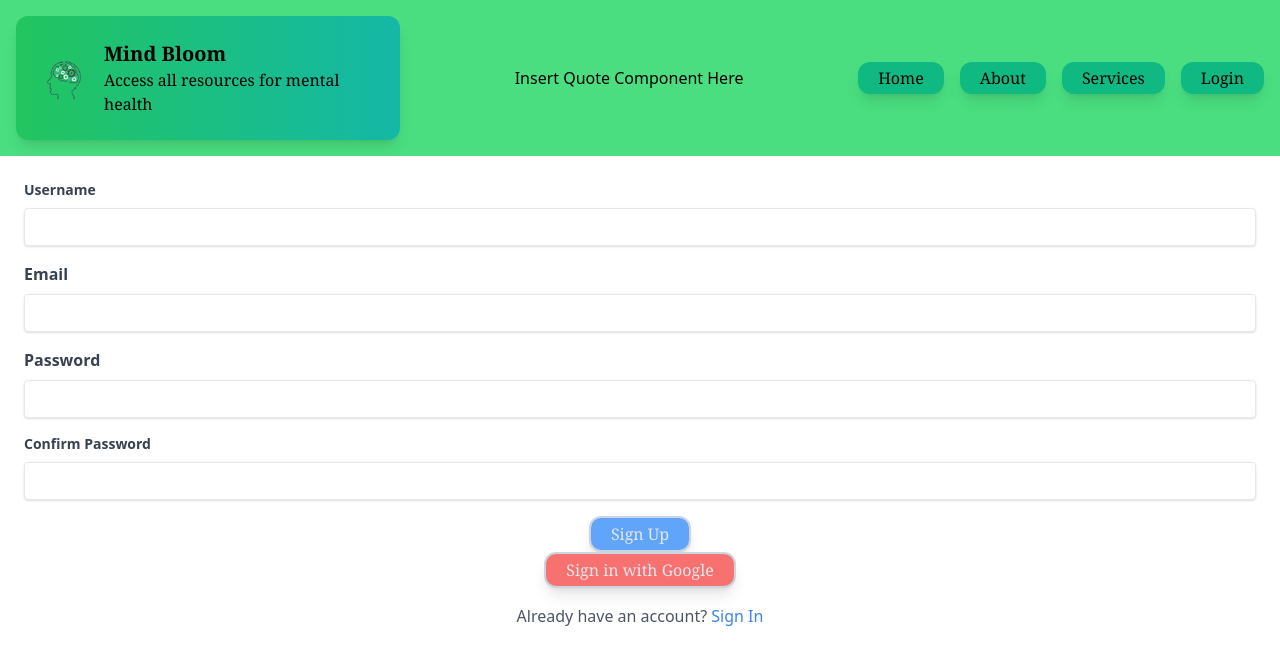
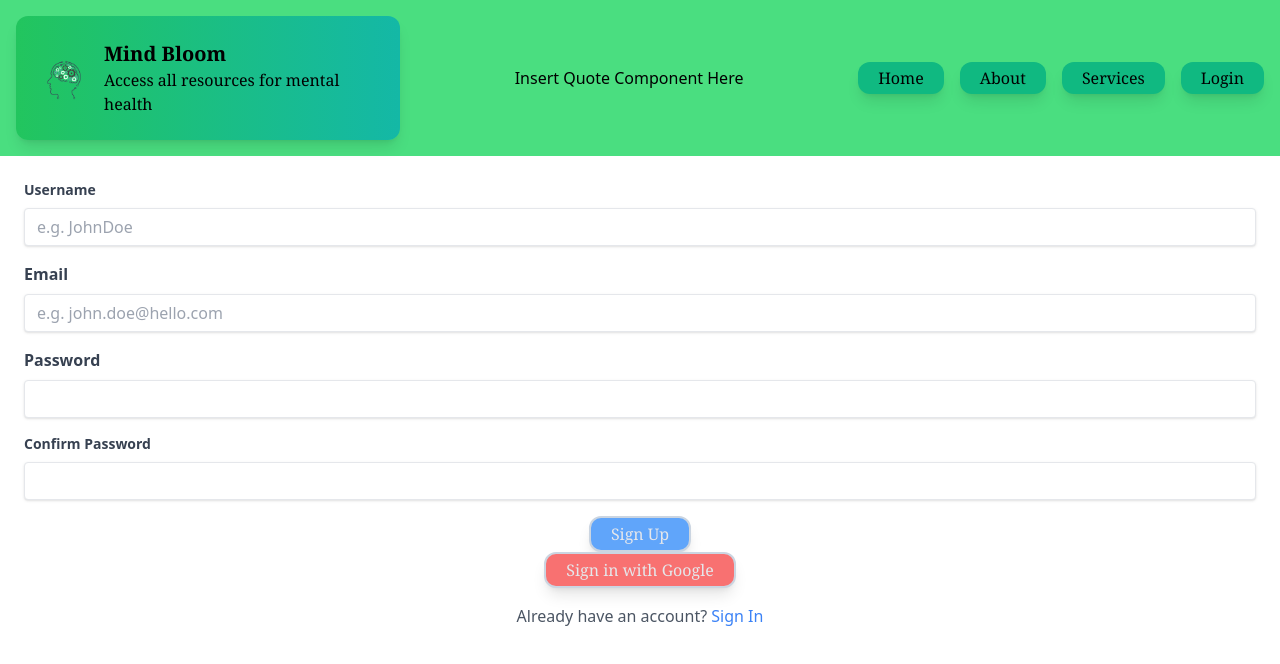
Before and after one commit to julianDalban/mental-health-app, a React (Create React App) app in the folder mind-bloom/: page /signup in a window 1280 px wide. Shown: the top 664 px of the page. Built offline with nearby package versions, Linux system fonts and the light colour scheme; no server answers.

Commit message:
Slight tweak to login popup.
Email and values have defalut values now.

```diff
--- a/mind-bloom/src/containers/form.js
+++ b/mind-bloom/src/containers/form.js
@@ -53,6 +53,7 @@ const AuthForm = ({ isSignUp, onClose = () => {} }) => {
             <input
               type="text"
               id="username"
+              placeholder='e.g. JohnDoe'
               value={username}
               onChange={(e) => setUsername(e.target.value)}
               className="shadow appearance-none border rounded w-full py-2 px-3 text-gray-700 leading-tight focus:outline-none focus:shadow-outline"
@@ -67,6 +68,7 @@ const AuthForm = ({ isSignUp, onClose = () => {} }) => {
           <input
             type="email"
             id="email"
+            placeholder='e.g. john.doe@hello.com'
             value={email}
             onChange={(e) => setEmail(e.target.value)}
             className="shadow appearance-none border rounded w-full py-2 px-3 text-gray-700 leading-tight focus:outline-none focus:shadow-outline"
```
